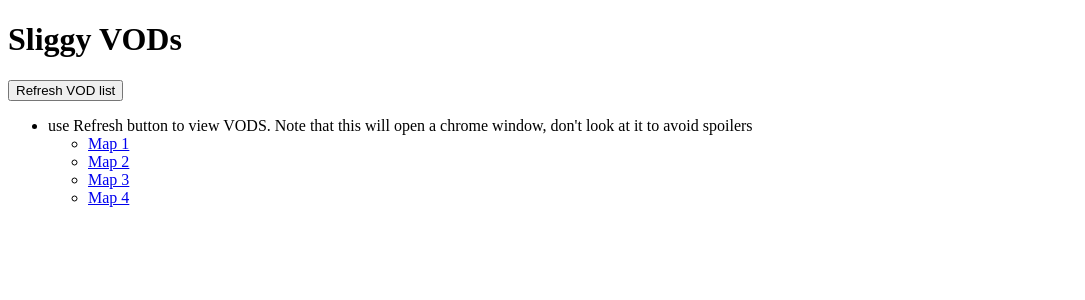
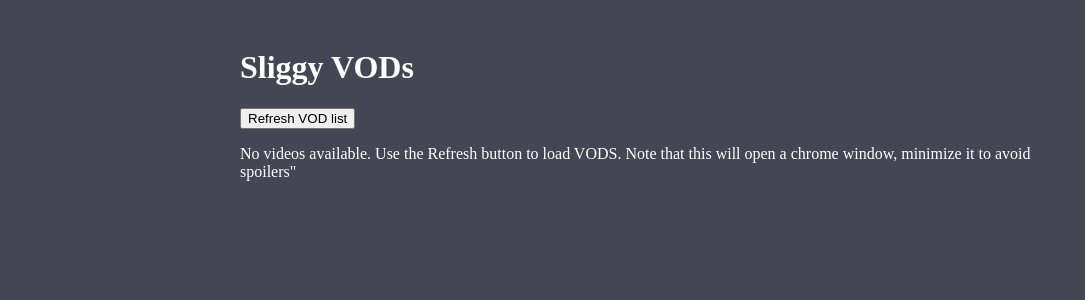
Before and after one commit to Zevv3/spoiler-free-sliggy-vods, a Flask app: page / in a window 1280 px wide. Shown: the top 300 px of the page, without its empty margins (0-1085 px from the left). Run offline with Flask 3, Linux system fonts and the light colour scheme.

Commit message:
looks a bit better now

```diff
--- a/app.py
+++ b/app.py
@@ -1,5 +1,6 @@
-from flask import Flask, render_template, request
+from flask import Flask, render_template, request, send_from_directory
 from scraping import get_videos
+import os
 
 app = Flask(__name__)
 
@@ -14,16 +15,8 @@ def home():
             processed_video_data[teams] = processed_links
         return render_template('index.html', video_data=processed_video_data)
     else:
-        video_data = {"use Refresh button to view VODS. Note that this will open a chrome window, don't look at it to avoid spoilers": "data"}
-        processed_video_data = {}
-        for teams, links in video_data.items():
-            processed_links = [(i+1, link) for i, link in enumerate(links)]
-            processed_video_data[teams] = processed_links
-        return render_template('index.html', video_data=processed_video_data)
+        return render_template('index.html', video_data=None)
 
-
-@app.route('/refresh', methods=['GET', 'POST'])
-def refresh():
-    if request.method == 'POST':
-        video_data = get_videos()
-        return render_template('index.html', video_data=video_data)
+@app.route('/favicon.ico', methods=['GET'])
+def favicon():
+    return send_from_directory(os.path.join(app.root_path, 'static'), 'favicon.ico', mimetype='image/vnd.microsoft.icon')
--- /dev/null
+++ b/static/styles.css
@@ -0,0 +1,49 @@
+body {
+  background-color: #444654;
+}
+
+.container {
+    max-width: 800px;
+    margin: 0 auto;
+    padding: 20px;
+    color: #ffffff;
+  }
+
+  .teams-list {
+    list-style-type: none;
+    padding: 0;
+  }
+
+  .teams-item {
+    margin-bottom: 20px;
+    background-color: #444654;
+  }
+
+  .teams-item h2 {
+    padding: 10px;
+    margin-bottom: 10px;
+  }
+
+  .video-list {
+    display: flex;
+    flex-wrap: wrap;
+    justify-content: flex-start;
+    align-items: center;
+    padding: 0;
+    list-style-type: none;
+  }
+
+  .video-item {
+    margin-right: 10px;
+    margin-bottom: 10px;
+    color: #ffffff;
+  }
+
+  a {
+    display: block;
+    padding: 5px;
+    font-size: 18px;
+    text-decoration: none;
+    background-color: #00A67D;
+    color: #ffffff;
+  }
--- a/templates/index.html
+++ b/templates/index.html
@@ -1,23 +1,33 @@
 <!DOCTYPE html>
 <html>
   <head>
+    <meta charset="UTF-9">
     <title>Sliggy VODs</title>
+    <link rel="stylesheet" href="{{ url_for('static', filename='styles.css') }}">
   </head>
-  <body>
+    <div class="container">
       <h1>Sliggy VODs</h1>
       <form method="POST" action="/">
         <button type="submit">Refresh VOD list</button>
       </form>
-    <ul>
-      {% for team, links in video_data.items() %}
-      <li>{{ team }}</li>
-      <ul>
-        {% for video in links %}
-        {% set map_number, link = video %}
-        <li><a href="{{ link }}">Map {{ map_number }}</a></li>
+      {% if video_data %}
+      <ul class="teams-list">
+        {% for teams, links in video_data.items() %}
+        <li class="teams-item">
+          <h2>{{ teams }}</h2>
+          <ul class="video-list">
+            {% for map_number, link in links %}
+            <li class="video-item">
+              <a href="{{ link }}">Map {{ map_number }}</a>
+            </li>
             {% endfor %}
           </ul>
+        </li>
         {% endfor %}
       </ul>
+      {% else %}
+      <p>No videos available. Use the Refresh button to load VODS. Note that this will open a chrome window, minimize it to avoid spoilers"</p>
+      {% endif %}
+    </div>
   </body>
 </html>
```
Also changed, not shown: static/favicon.ico (added). Lines whose indentation alone changed are shown as unchanged.
